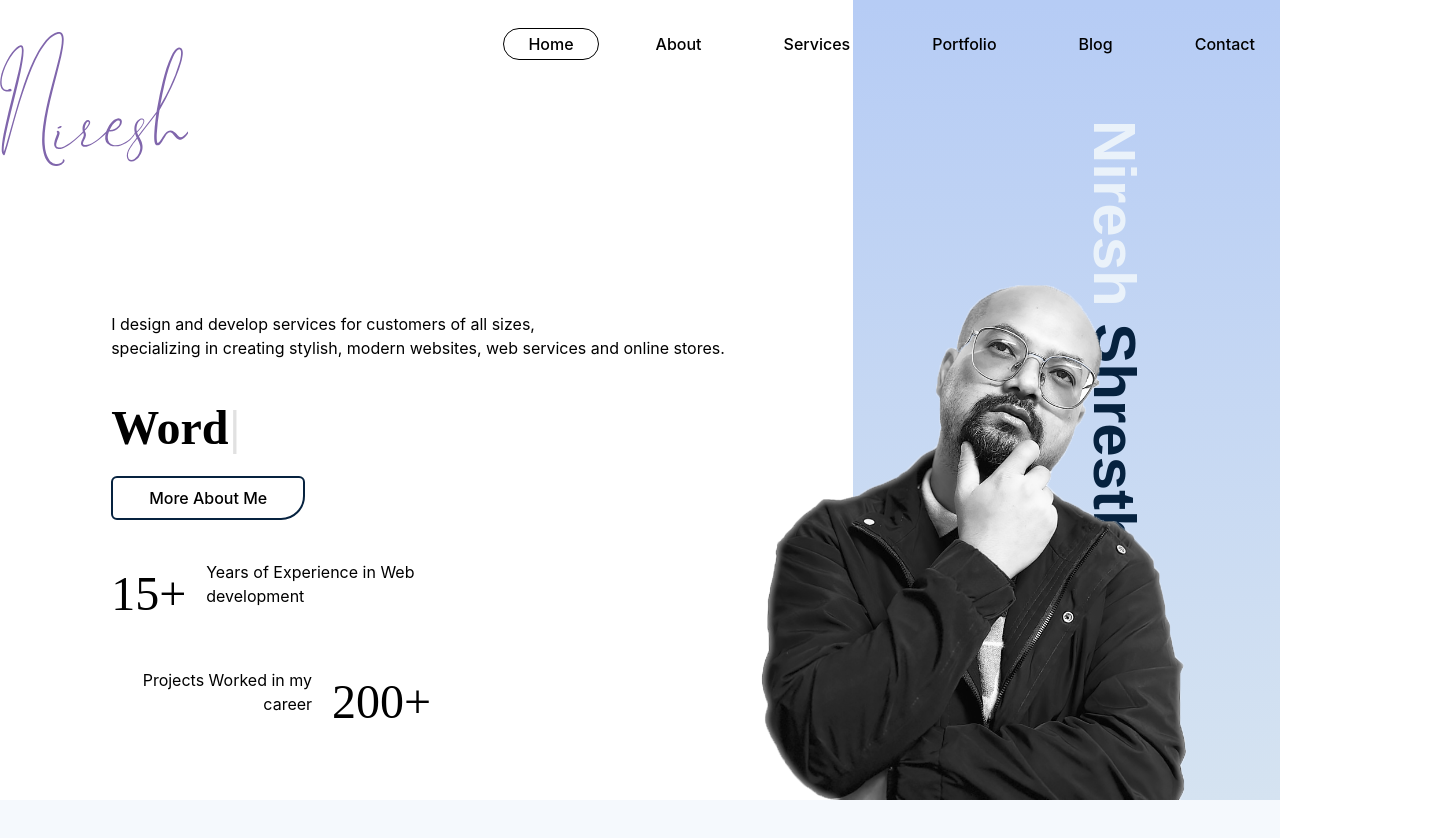
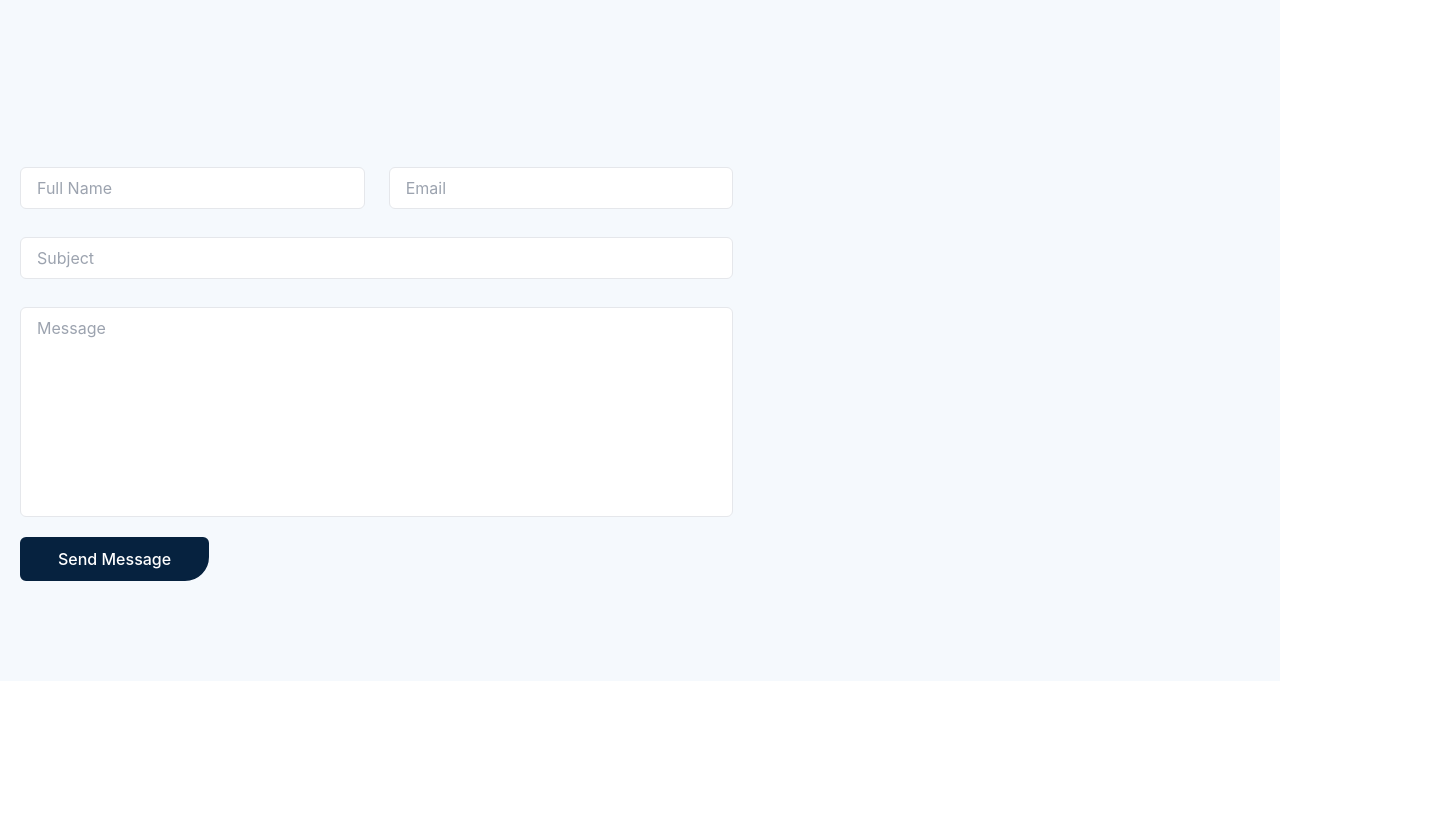
Before and after one commit to dewebkiller/rniresh, a React (Create React App) app: page /ContactUs in a window 1280 px wide. Before the commit this address led to /. Shown: the top 838 px of the page, 1453 px wide, since content can reach past the window. After the commit the page ends 800 px from the top, so only its background shows below. Built offline with nearby package versions, Linux system fonts and the light colour scheme; no server answers.

Commit message:
contact form send to email

```diff
--- a/src/Components/Getintouch.js
+++ b/src/Components/Getintouch.js
@@ -7,6 +7,8 @@ import { faEnvelope } from "@fortawesome/free-regular-svg-icons";
 const Getintouch = () => {
   const nameRef = useRef(null);
   const emailRef = useRef(null);
+  const subjectRef = useRef(null);
+  const messageRef = useRef(null);
   const [loading, setLoading] = useState(false);
 
   useEffect(() => {
@@ -21,7 +23,10 @@ const Getintouch = () => {
     try {
       setLoading(true);
       await emailjs.send(serviceId, templateId, {
-        name: nameRef.current.value,
+        full_name: nameRef.current.value,
+        user_email: emailRef.current.value,
+        user_subject: subjectRef.current.value,
+        user_message: messageRef.current.value,
         recipient: emailRef.current.value
       });
       alert("Email successfully sent! Please check your inbox.");
@@ -58,23 +63,23 @@ const Getintouch = () => {
                 <div className="md:max-w-none md:w-full md:col-span-5 lg:col-span-12 md:col-span-12 lg:col-span-12">
                   <h4 className="subtitle" data-aos="fade-down">Say something</h4>
                   <div className="formwrapper">
-                    <form onSubmit={handleSubmit}>
+                    <form onSubmit={handleSubmit} id="Contactform">
                       <div className="md:grid md:grid-cols-12 md:gap-6 mt-5 mb-5 ">
                         <div className="lg:col-span-6 md:col-span-6 lg:col-span-6 ">
-                          <input type="text" placeholder="Full Name" className="block w-full px-4 py-2 mt-2 text-indigo-700 bg-white border rounded-md focus:border-indigo-400 focus:ring-indigo-300 focus:outline-none focus:ring focus:ring-opacity-40" ref={nameRef} />
+                          <input type="text" placeholder="Full Name" name="full_name" className="block w-full px-4 py-2 mt-2 text-indigo-700 bg-white border rounded-md focus:border-indigo-400 focus:ring-indigo-300 focus:outline-none focus:ring focus:ring-opacity-40" ref={nameRef} />
                         </div>
                         <div className="lg:col-span-6 md:col-span-6 lg:col-span-6">
-                          <input type="email" placeholder="Email" className="block w-full px-4 py-2 mt-2 text-indigo-700 bg-white border rounded-md focus:border-indigo-400 focus:ring-indigo-300 focus:outline-none focus:ring focus:ring-opacity-40" ref={emailRef} />
+                          <input type="email" placeholder="Email" name="user_email" className="block w-full px-4 py-2 mt-2 text-indigo-700 bg-white border rounded-md focus:border-indigo-400 focus:ring-indigo-300 focus:outline-none focus:ring focus:ring-opacity-40" ref={emailRef} />
                         </div>
                       </div>
                       <div className="md:grid md:grid-cols-12 md:gap-6 mt-5 mb-5 ">
                         <div className="lg:col-span-12 md:col-span-12 lg:col-span-12">
-                          <input type="text" placeholder="Subject" className="block w-full px-4 py-2 mt-2 text-indigo-700 bg-white border rounded-md focus:border-indigo-400 focus:ring-indigo-300 focus:outline-none focus:ring focus:ring-opacity-40" />
+                          <input type="text" placeholder="Subject" name="user_subject" className="block w-full px-4 py-2 mt-2 text-indigo-700 bg-white border rounded-md focus:border-indigo-400 focus:ring-indigo-300 focus:outline-none focus:ring focus:ring-opacity-40" ref={subjectRef}/>
                         </div>
                       </div>
                       <div className="md:grid md:grid-cols-12 md:gap-6 mt-5 mb-5 ">
                         <div className="lg:col-span-12 md:col-span-12 lg:col-span-12">
-                          <textarea placeholder="Message" rows={8} className="block w-full px-4 py-2 mt-2 text-indigo-700 bg-white border rounded-md focus:border-indigo-400 focus:ring-indigo-300 focus:outline-none focus:ring focus:ring-opacity-40" />
+                          <textarea placeholder="Message" name="user_message" rows={8} className="block w-full px-4 py-2 mt-2 text-indigo-700 bg-white border rounded-md focus:border-indigo-400 focus:ring-indigo-300 focus:outline-none focus:ring focus:ring-opacity-40" ref={messageRef}/>
                         </div>
                       </div>
                       <div className="md:grid md:grid-cols-12 md:gap-6 mt-5 mb-5 ">
--- a/src/Components/contactform.js
+++ b/src/Components/contactform.js
@@ -1,35 +1,87 @@
-import React, { useRef } from 'react';
-import emailjs from '@emailjs/browser';
+import React, { useRef, useEffect, useState } from "react";
+import emailjs from "@emailjs/browser";
 
-export const ContactUs = () => {
-  const form = useRef();
+const ContactUs = () => {
+  const nameRef = useRef(null);
+  const emailRef = useRef(null);
+  const subjectRef = useRef(null);
+  const messageRef = useRef(null);
+  const [loading, setLoading] = useState(false);
 
-  const sendEmail = (e) => {
+  useEffect(() => {
+    emailjs.init("8hmmcpbdTvp9j1rv9"); // Replace with your EmailJS user ID
+  }, []);
+
+  const handleSubmit = async (e) => {
     e.preventDefault();
+    const serviceId = "service_eee1e1v"; // Replace with your EmailJS service ID
+    const templateId = "template_gzqy8hp"; // Replace with your EmailJS template ID
 
-    emailjs
-      .sendForm('service_eee1e1v', 'template_gzqy8hp', form.current, {
-        publicKey: '8hmmcpbdTvp9j1rv9',
-      })
-      .then(
-        () => {
-          console.log('SUCCESS!');
-        },
-        (error) => {
-          console.log('FAILED...', error.text);
-        },
-      );
+    try {
+      setLoading(true);
+      await emailjs.send(serviceId, templateId, {
+        full_name: nameRef.current.value,
+        user_email: emailRef.current.value,
+        user_subject: subjectRef.current.value,
+        user_message: messageRef.current.value,
+        recipient: emailRef.current.value
+      });
+      alert("Email successfully sent! Please check your inbox.");
+    } catch (error) {
+      console.error("Error sending email:", error);
+    } finally {
+      setLoading(false);
+    }
   };
 
   return (
-    <form ref={form} onSubmit={sendEmail}>
-      <label>Name</label>
-      <input type="text" name="user_name" />
-      <label>Email</label>
-      <input type="email" name="user_email" />
-      <label>Message</label>
-      <textarea name="message" />
-      <input type="submit" value="Send" />
-    </form>
+    <section className="min-h-fit bg-bg_light_primary getintouch-section">
+      <div className="container mx-auto">
+        <div className="px-5 pt-20 pb-20">
+          <div className="md:grid md:grid-cols-12 md:gap-6">
+
+            {/* Contact form section */}
+            <div className="md:max-w-none md:w-full mx-auto md:col-span-7 lg:col-span-7">
+              <div className="text-left md:grid md:grid-cols-12 md:gap-6">
+                <div className="md:max-w-none md:w-full md:col-span-5 lg:col-span-12 md:col-span-12 lg:col-span-12">
+                  <h4 className="subtitle" data-aos="fade-down">Say something</h4>
+                  <div className="formwrapper">
+                    <form onSubmit={handleSubmit} id="Contactform">
+                      <div className="md:grid md:grid-cols-12 md:gap-6 mt-5 mb-5 ">
+                        <div className="lg:col-span-6 md:col-span-6 lg:col-span-6 ">
+                          <input type="text" placeholder="Full Name" name="full_name" className="block w-full px-4 py-2 mt-2 text-indigo-700 bg-white border rounded-md focus:border-indigo-400 focus:ring-indigo-300 focus:outline-none focus:ring focus:ring-opacity-40" ref={nameRef} />
+                        </div>
+                        <div className="lg:col-span-6 md:col-span-6 lg:col-span-6">
+                          <input type="email" placeholder="Email" name="user_email" className="block w-full px-4 py-2 mt-2 text-indigo-700 bg-white border rounded-md focus:border-indigo-400 focus:ring-indigo-300 focus:outline-none focus:ring focus:ring-opacity-40" ref={emailRef} />
+                        </div>
+                      </div>
+                      <div className="md:grid md:grid-cols-12 md:gap-6 mt-5 mb-5 ">
+                        <div className="lg:col-span-12 md:col-span-12 lg:col-span-12">
+                          <input type="text" placeholder="Subject" name="user_subject" className="block w-full px-4 py-2 mt-2 text-indigo-700 bg-white border rounded-md focus:border-indigo-400 focus:ring-indigo-300 focus:outline-none focus:ring focus:ring-opacity-40" ref={subjectRef}/>
+                        </div>
+                      </div>
+                      <div className="md:grid md:grid-cols-12 md:gap-6 mt-5 mb-5 ">
+                        <div className="lg:col-span-12 md:col-span-12 lg:col-span-12">
+                          <textarea placeholder="Message" name="user_message" rows={8} className="block w-full px-4 py-2 mt-2 text-indigo-700 bg-white border rounded-md focus:border-indigo-400 focus:ring-indigo-300 focus:outline-none focus:ring focus:ring-opacity-40" ref={messageRef}/>
+                        </div>
+                      </div>
+                      <div className="md:grid md:grid-cols-12 md:gap-6 mt-5 mb-5 ">
+                        <div className="lg:col-span-12 md:col-span-12 lg:col-span-12">
+                          <button className="btn bg-dark_primary text-white bg-sky-500/100" disabled={loading}>
+                            {loading ? "Sending..." : "Send Message"}
+                          </button>
+                        </div>
+                      </div>
+                    </form>
+                  </div>
+                </div>
+              </div>
+            </div>
+          </div>
+        </div>
+      </div>
+    </section>
   );
 };
+
+export default ContactUs;
--- a/src/Router.js
+++ b/src/Router.js
@@ -5,6 +5,7 @@ import Portfolio from "./Components/Portfolio";
 import Blog from "./Components/Blog";
 import Contact from "./Components/Contact";
 import SinglePage from "./Components/SingePage";
+import ContactUs from "./Components/contactform";
 import App from "./App";
 import { BrowserRouter as Routerm, Routes, Route, Navigate } from "react-router-dom";
 
@@ -19,6 +20,7 @@ function Router(){
           <Route path="/blog" element={<Blog/>} />
           <Route path="/contact" element={<Contact/>} />
           <Route path="/singlepage" element={<SinglePage/>} />
+          <Route path="/ContactUs" element={<ContactUs/>} />
           <Route path="*" element={<Navigate to="/" />} />
         </Routes>
       </Routerm>
```
